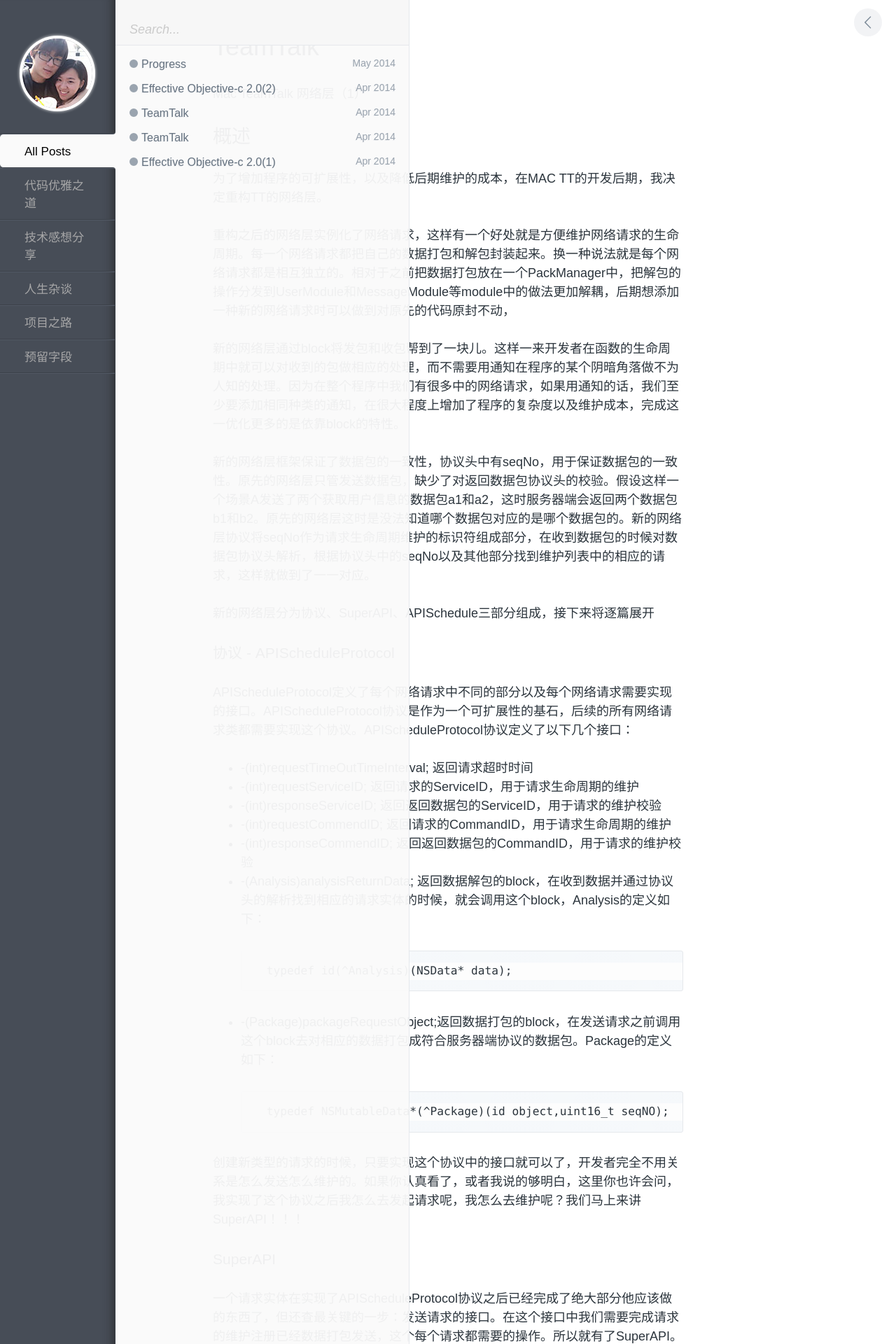
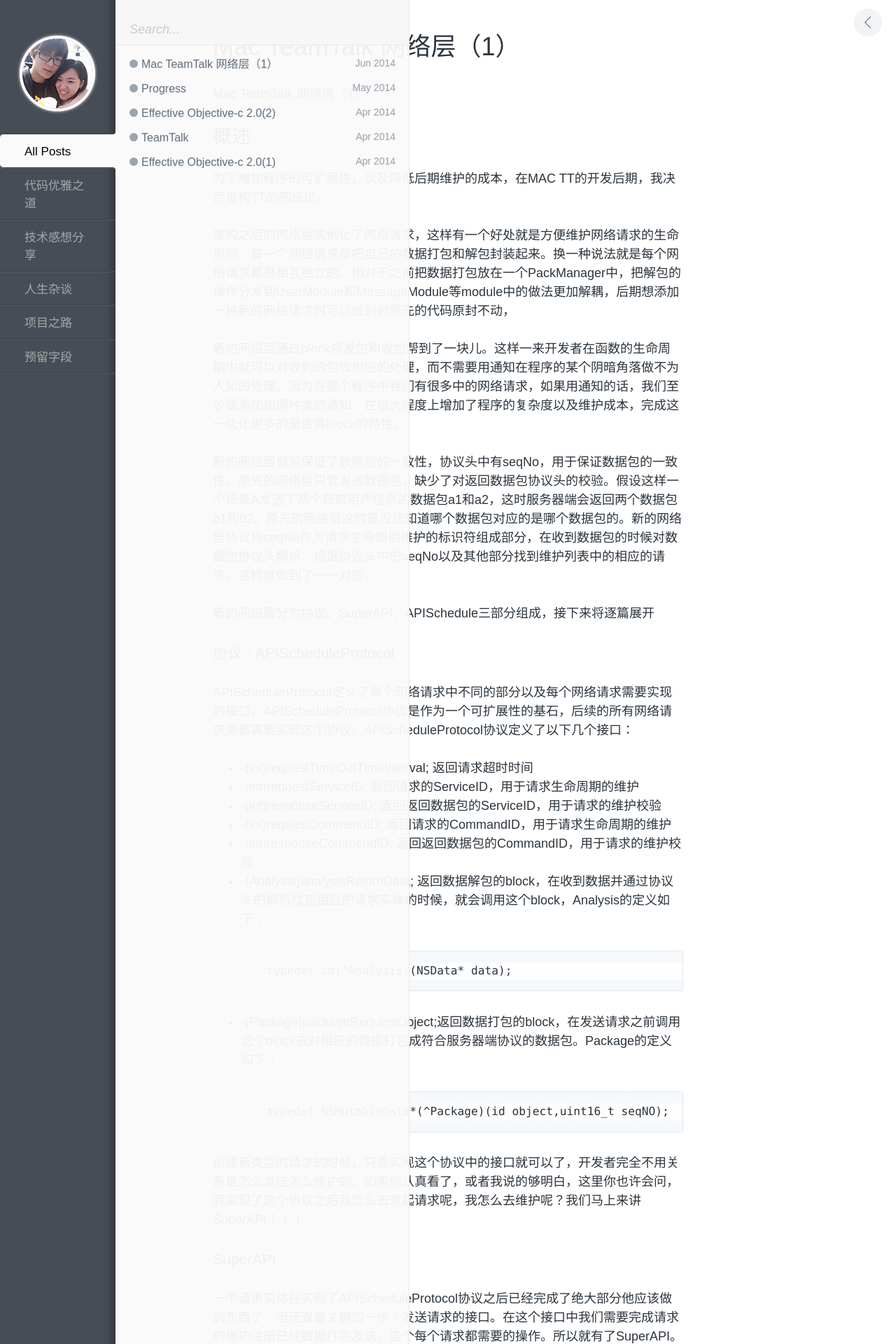
Before and after one commit to dujiazzj/Blog, a Jekyll site: the page built from _posts/2014-06-22-TeamTalk 网络层(1).md, in a window 1280 px wide. Shown: the top 1920 px of the page at 70% size. Built offline with Jekyll 4.4.1, drawn with Linux system fonts in a browser that asks for light colours; comment, search, counter and statistics services are not loaded.

Commit message:
dujia:modify

```diff
--- a/_posts/2014-04-07-TeamTalk 网络层(1).md
+++ b/_posts/2014-06-22-TeamTalk 网络层(1).md
@@ -1,6 +1,6 @@
 ---
 layout: post
-title: TeamTalk
+title: Mac TeamTalk 网络层（1）
 category: 项目之路
 ---
 
```
